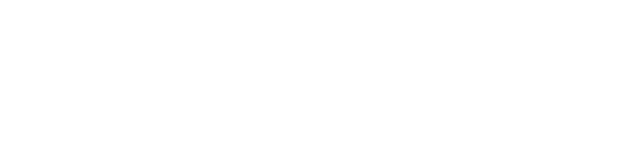
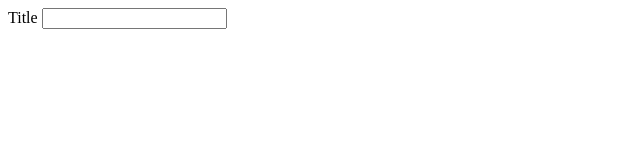
Before and after one commit to basically-joe/DOM_hw_wk6_GameInventory, a plain HTML site: page index.html in a window 1280 px wide. Shown: the whole page, without its empty margins (0-640 px from the left). Drawn offline with Linux system fonts and the light colour scheme.

Commit message:
added text input to form

```diff
--- a/index.html
+++ b/index.html
@@ -8,7 +8,10 @@
   <body>
     <form id="new-game-form">
       <div id="form-wrapper">
-
+        <div class="form-item">
+          <label for="title" class="primary">Title</label>
+          <input type="text" id="title" required/>
+        </div>
       </div>
     </form>
   </body>
```
